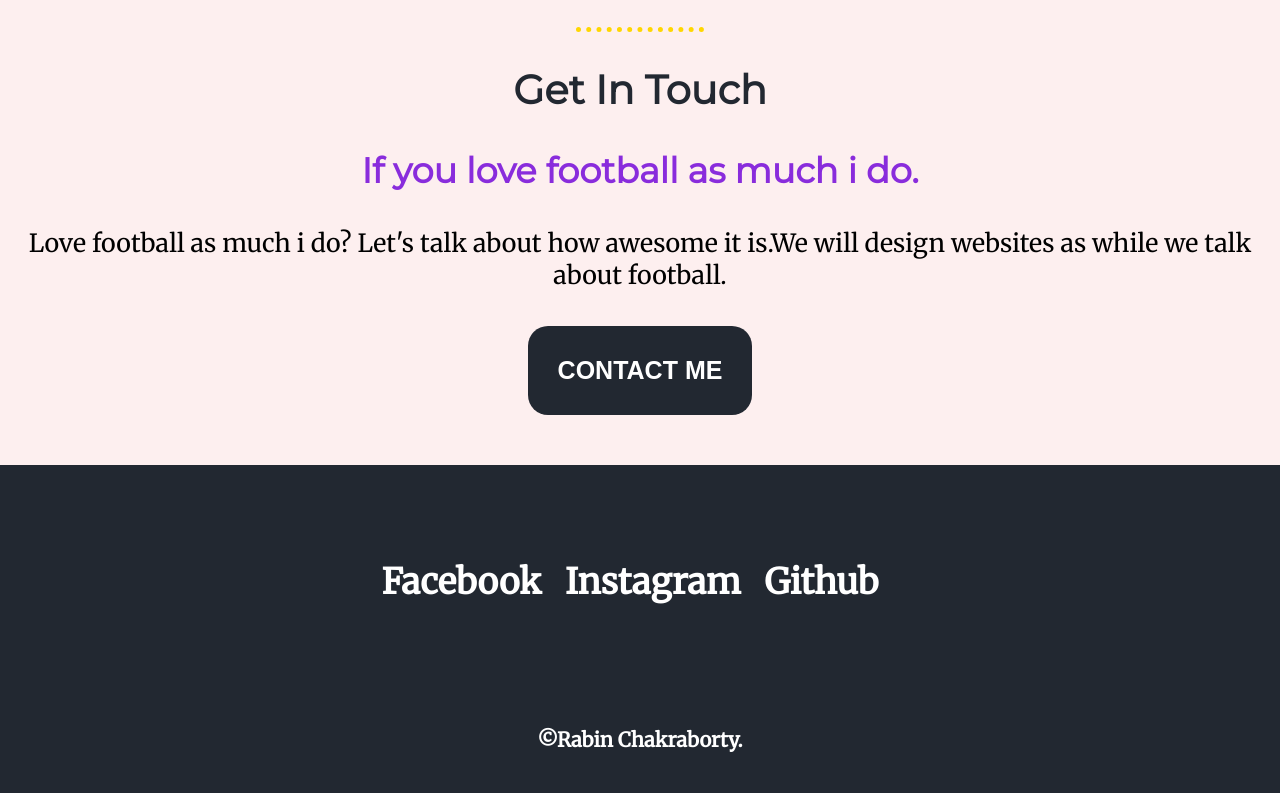
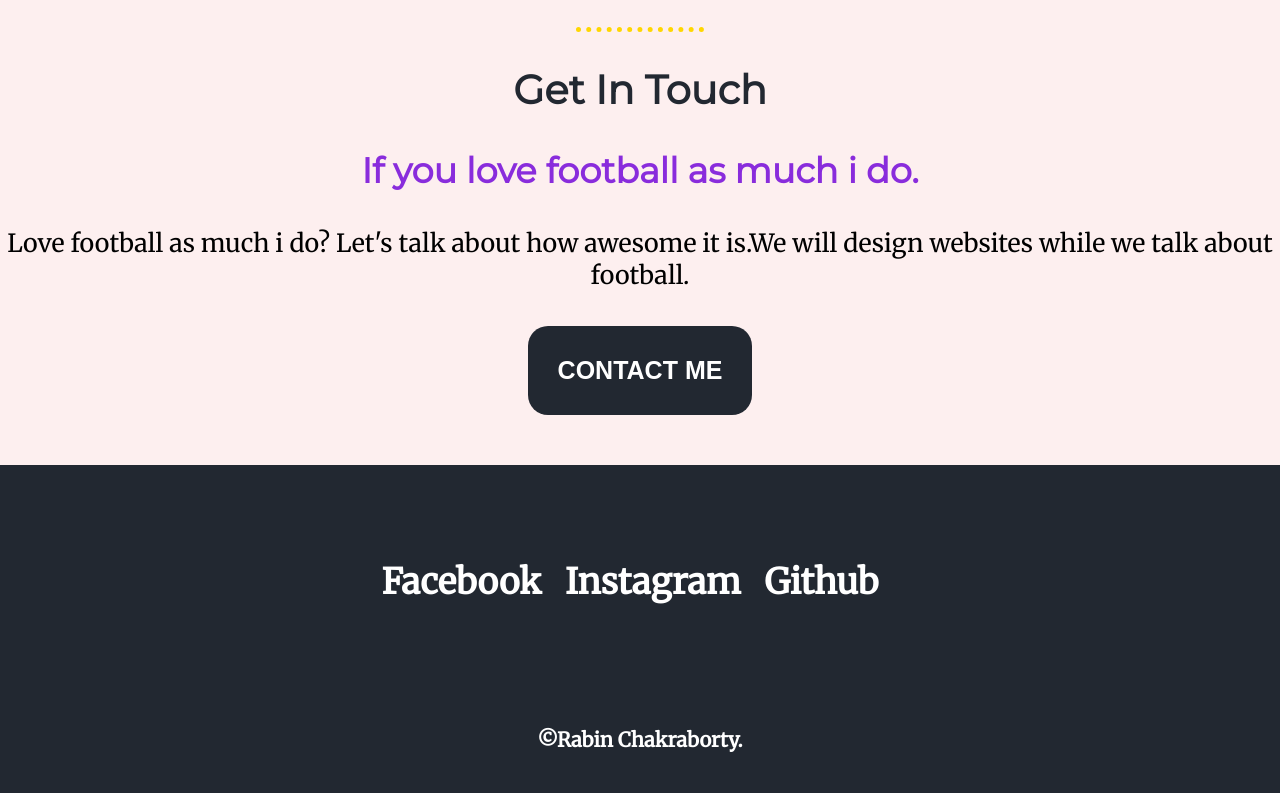
Before and after one commit to Rabin0101/My-site., a plain HTML site: page index.html in a window 1280 px wide. Shown: the part 2206-2999 px from the top of the page. Drawn offline with Linux system fonts and the light colour scheme.

Commit message:
updated text

```diff
--- a/index.html
+++ b/index.html
@@ -42,7 +42,7 @@
     <div class="contact-me">
       <h2>Get In Touch</h2>
       <h3>If you love football as much i do.</h3>
-      <p class="con">Love football as much i do? Let's talk about how awesome it is.We will design websites as while we talk about football.</p>
+      <p class="con">Love football as much i do? Let's talk about how awesome it is.We will design websites while we talk about football.</p>
     <button type="button" name="button"><a class="btn" href="mailto:amabeast00@email.com">CONTACT ME</a></button>
     </div>
   </div>
```
